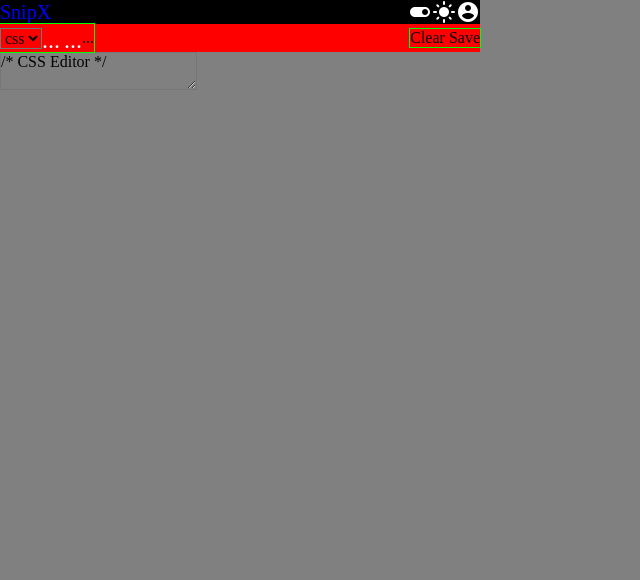
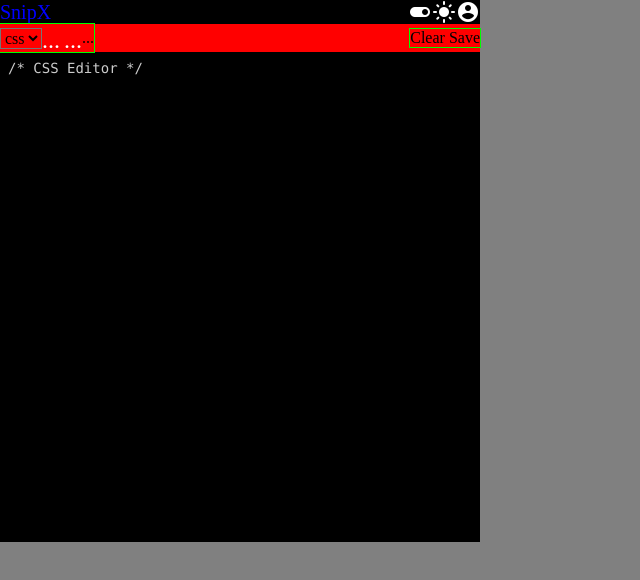
Before and after one commit to startrev/SnipX, a browser extension: page src/index2.html in a window 1280 px wide. Shown: the whole page, without its empty margins (0-640 px from the left). Drawn offline with Linux system fonts and the light colour scheme.

Commit message:
Add .editor class and create container div

```diff
--- a/src/index2.html
+++ b/src/index2.html
@@ -52,13 +52,15 @@
                 </div>
             </div>
         </div>
-        <textarea id="editor_css">/* CSS Editor */</textarea>
-        <textarea id="editor_js">// JS Editor</textarea>
+        <textarea id="editor_css" class="editor">/* CSS Editor */</textarea>
+        <textarea id="editor_js" class="editor">// JS Editor</textarea>
     </div>
 
     <!-- Settings Page -->
-    <section id="settings_page">
-        <h1>Settings</h1>
+    <section id="settings_page_container">
+        <div id="settings_page">
+            <h1>Settings</h1>
+        </div>
     </section>
 
 </body>
--- a/src/style.css
+++ b/src/style.css
@@ -66,6 +66,14 @@ textarea {
 #editor_events {
     outline: 1px solid lime;
 }
-#editor_page {
-    /* display: block !important; */
+.editor {
+    padding: 8px;
+    font-size: 14px;
+    font-family: Consolas, 'Courier New', monospace;
+    background: black;
+    width: 480px;
+    height: 490px;
+    border: 0;
+    resize: none;
+    color: #cccccc;
 }
```
